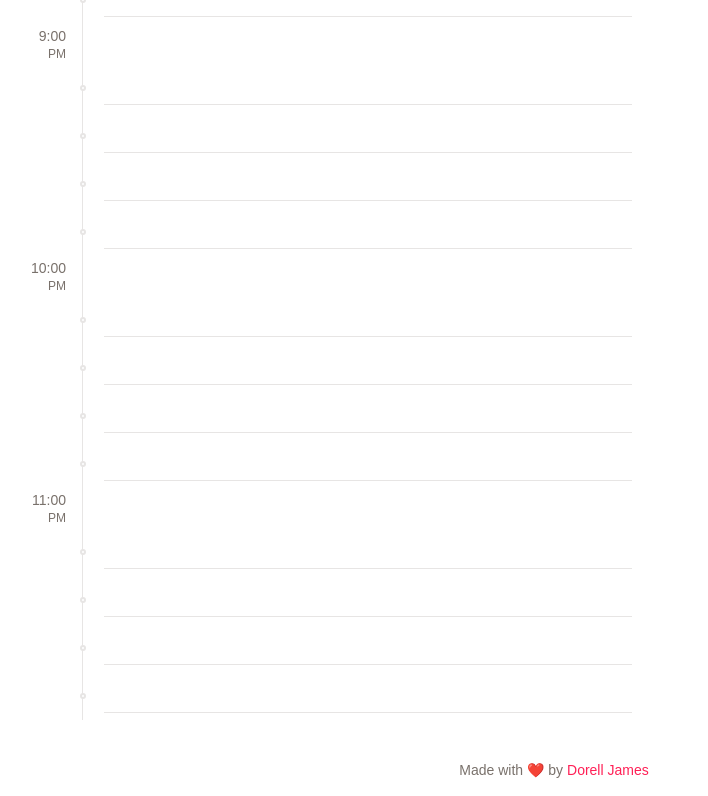
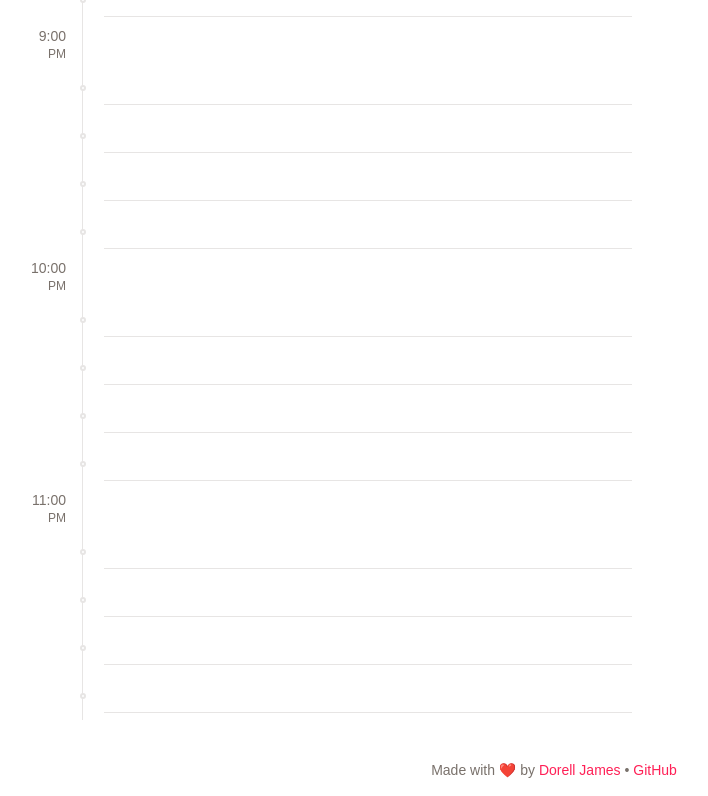
Before and after one commit to dorelljames/15min, a Next.js app: page / in a window 1280 px wide. Shown: the part 5008-5804 px from the top of the page, without its empty margins (86-794 px from the left). Built offline with nearby package versions, Linux system fonts and the light colour scheme.

Commit message:
feat: add GitHub link to footer for easy access to project repository

```diff
--- a/app/components/Footer.tsx
+++ b/app/components/Footer.tsx
@@ -14,6 +14,15 @@
       >
         Dorell James
       </a>
+      {" • "}
+      <a
+        href="https://github.com/dorelljames/15min"
+        target="_blank"
+        rel="noopener noreferrer"
+        className="text-rose-500 hover:underline"
+      >
+        GitHub
+      </a>
     </footer>
   );
 }
```
